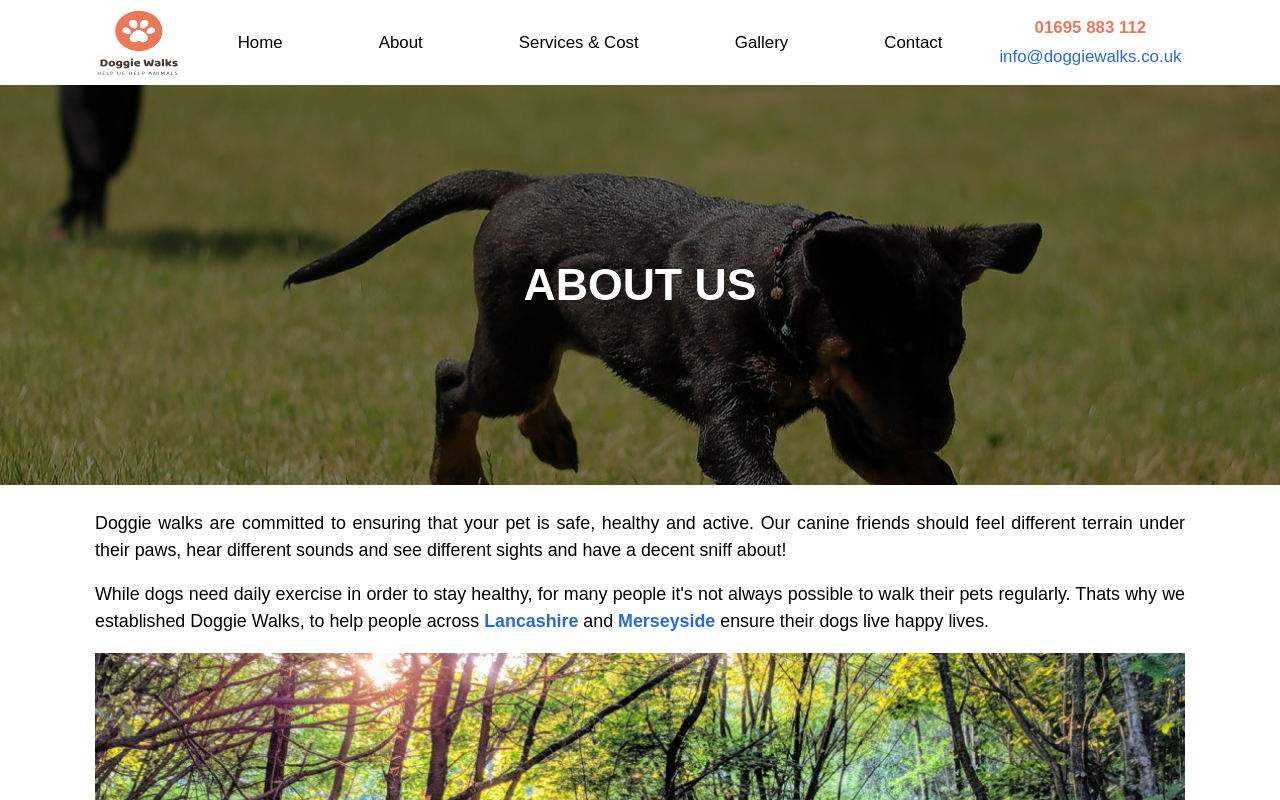
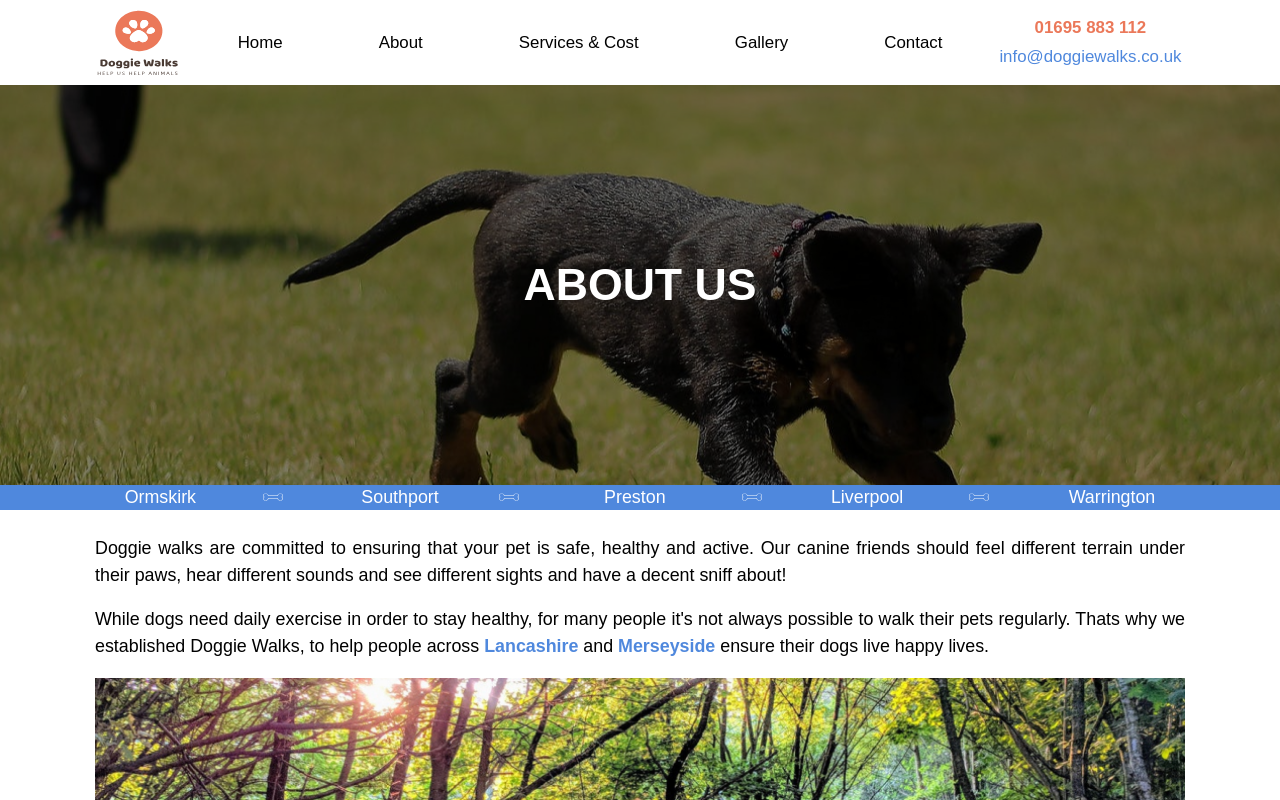
Before and after one commit to mattiehoare123/Doggie-Walks, a React (Create React App) app: page /about_us in a window 1280 px wide. Shown: the top 800 px of the page. Built offline with nearby package versions, Linux system fonts and the light colour scheme.

Commit message:
Locations bar component styled

```diff
--- a/src/components/Hero.js
+++ b/src/components/Hero.js
@@ -1,5 +1,6 @@
 import React from 'react';
 import styled from 'styled-components';
+import { Locations } from '../components/Locations';
 
 const StyledHero = styled.section`
 width: 100%;
@@ -11,7 +12,6 @@ display: flex;
 align-items: center;
 justify-content: center;
 position: relative;
-margin-bottom: 2.5em;
 
 @media(${(props) => props.theme.responsive.ipad}) {
   height: 25vh;
@@ -51,8 +51,12 @@ z-index: 1;
 export const Hero = (props) => {
 
   return (
-    <StyledHero style={{backgroundImage: `url(${props.image})` }}>
-      <HeroTitle>{props.title}</HeroTitle>
-    </StyledHero>
+    <React.Fragment>
+      <StyledHero style={{backgroundImage: `url(${props.image})` }}>
+        <HeroTitle>{props.title}</HeroTitle>
+      </StyledHero>
+      <Locations/>
+    </React.Fragment>
+
   )
 }
--- a/src/components/Locations.js
+++ b/src/components/Locations.js
@@ -1,15 +1,77 @@
 import React from 'react';
+import styled from 'styled-components'
+import DogBone from '../assets/dog-bone.svg';
 
+const LocationContainer = styled.div`
+background: ${(props) => props.theme.colors.blue};
+`
+
+const LocationsList = styled.ul`
+display: flex;
+flex-wrap: wrap;
+width: 100%;
+max-width: 1200px;
+margin: 0 auto;
+justify-content: space-around;
+margin-bottom: 2.5em;
+padding: .2em;
+`
+const Area = styled.li`
+font-size: 1.4rem;
+color: ${(props) => props.theme.colors.white};
+position: relative;
+
+@media(${(props) => props.theme.responsive.ipad}) {
+  font-size: 1.6rem;
+}
+
+@media(${(props) => props.theme.responsive.laptop}) {
+  font-size: 1.8rem;
+}
+
+&::after {
+  content: '';
+  display: inline-block;
+  position: absolute;
+  top: 3px;
+  border-right: 1px solid white;
+  height: 7px;
+  margin-left: 8px;
+}
+
+@media(${(props) => props.theme.responsive.ipad}) {
+  &::after {
+    background: url('${ DogBone }');
+    background-size: 100% 100%;
+    height: 20px;
+    width: 20px;
+    top: 0;
+    left: 80px;
+    border: none;
+  }
+}
+
+@media(${(props) => props.theme.responsive.laptop}) {
+  &::after {
+    left: 130px;
+  }
+}
+&:nth-child(5)::after {
+  display: none;
+}
+`
 export const Locations = () => {
   return (
     <React.Fragment>
-      <ul>
-        <li>Ormskirk</li>
-        <li>Southport</li>
-        <li>Preston</li>
-        <li>Liverpool</li>
-        <li>Warrington</li>
-      </ul>
+      <LocationContainer>
+        <LocationsList>
+          <Area>Ormskirk</Area>
+          <Area>Southport</Area>
+          <Area>Preston</Area>
+          <Area>Liverpool</Area>
+          <Area>Warrington</Area>
+        </LocationsList>
+      </LocationContainer>
     </React.Fragment>
   )
 }
--- a/src/theme/theme.js
+++ b/src/theme/theme.js
@@ -1,7 +1,7 @@
 export default {
   colors: {
     orange: '#EB7859',
-    blue: '#256CD6',
+    blue: '#4F88DD',
     black: '#000000',
     white: '#ffffff',
   },
```
Also changed, not shown: src/assets/dog-bone.svg (added).
